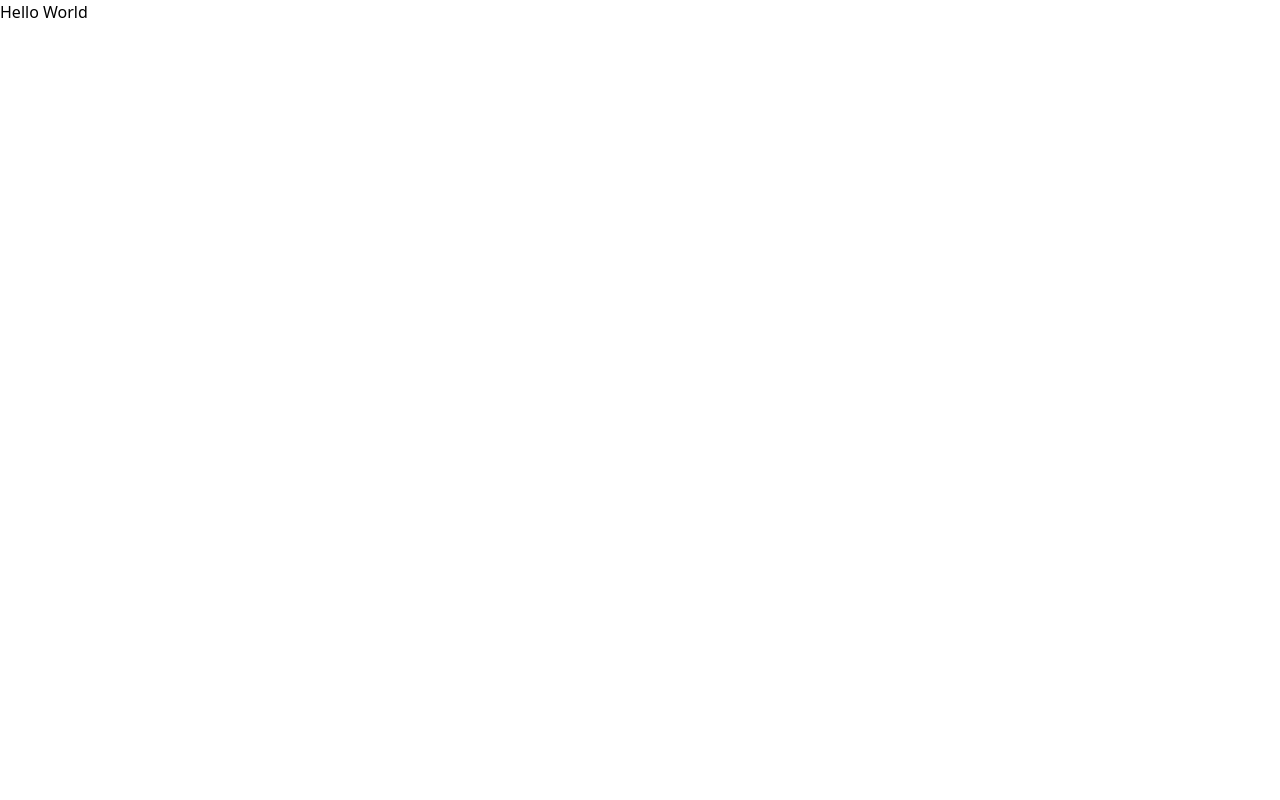
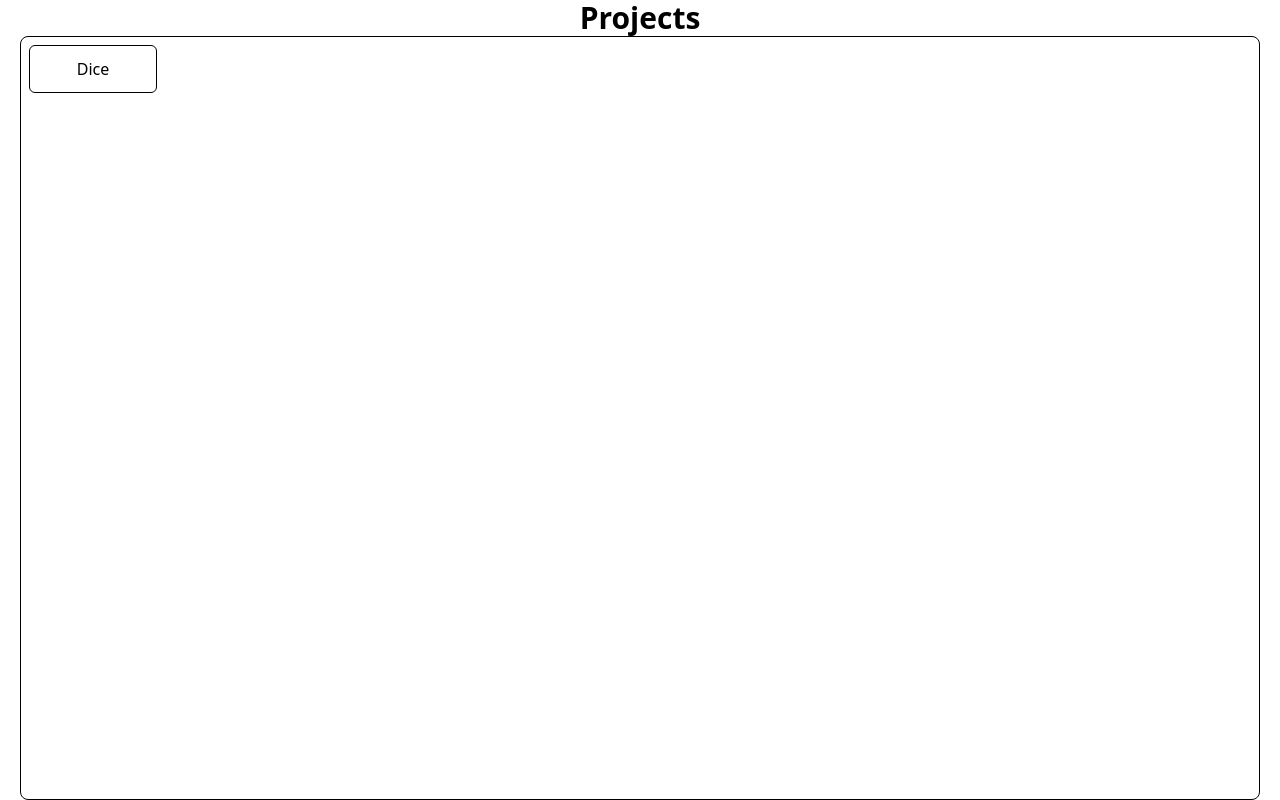
Before and after one commit to oonderrr/onder, a Next.js app: page / in a window 1280 px wide. Built offline with nearby package versions, Linux system fonts and the light colour scheme.

Commit message:
ana sayfa

```diff
--- /dev/null
+++ b/app/components/MyButton.jsx
@@ -0,0 +1,15 @@
+import Link from "next/link";
+
+function MyButton({ name, href }) {
+  return (
+    <>
+      <Link
+        className="border border-black rounded-md w-32 h-12 hover:bg-black hover:text-white duration-300 text-center items-center flex justify-center"
+        href={href}
+      >
+        {name}
+      </Link>
+    </>
+  );
+}
+export default MyButton;
--- a/app/page.jsx
+++ b/app/page.jsx
@@ -1,7 +1,17 @@
+import MyButton from "@/app/components/MyButton";
+
 export default function Home() {
   return (
     <>
-      <h1>Hello World</h1>
+      <div className="h-screen w-full flex flex-col items-center px-5">
+        <h1 className="text-3xl font-bold">Projects</h1>
+        <div className="h-full w-full rounded-lg border border-black flex gap-2 p-2">
+          <MyButton
+            name={"Dice"}
+            href={"/"}
+          />
+        </div>
+      </div>
     </>
   );
 }
```
